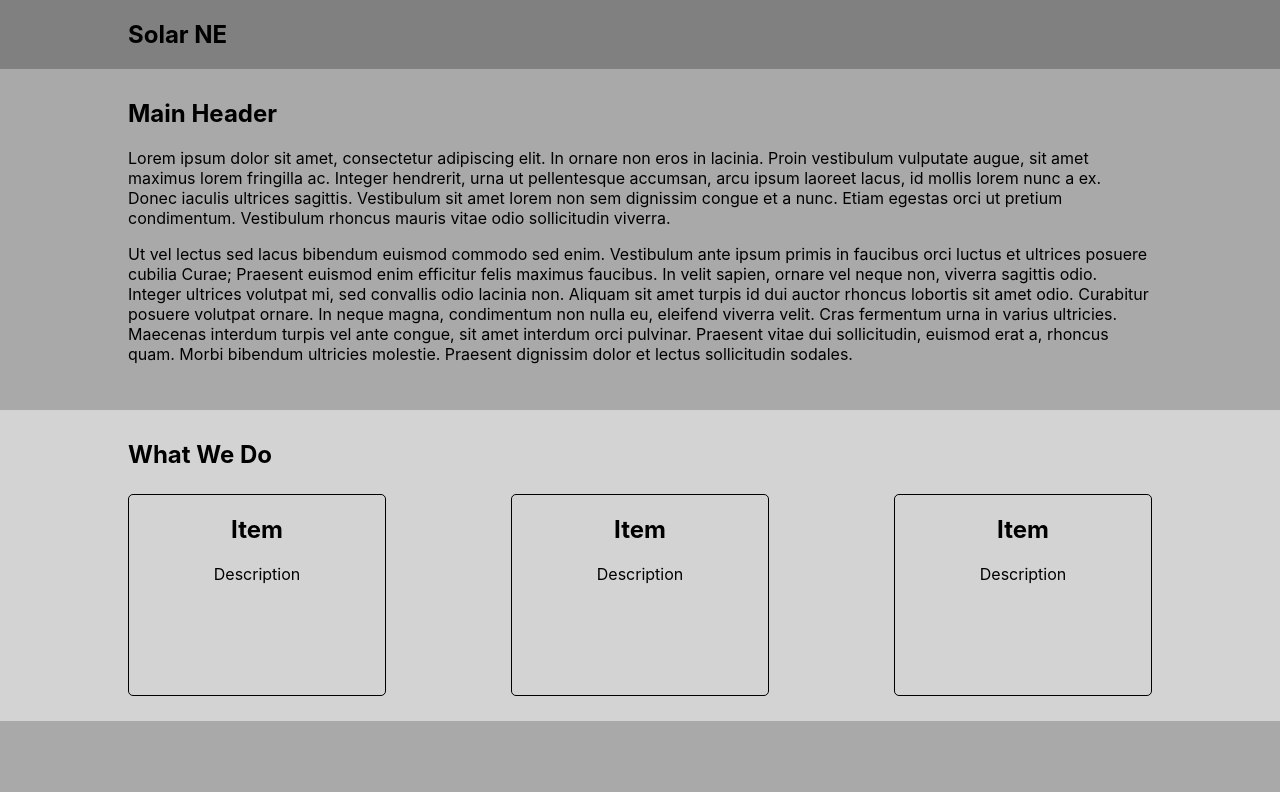
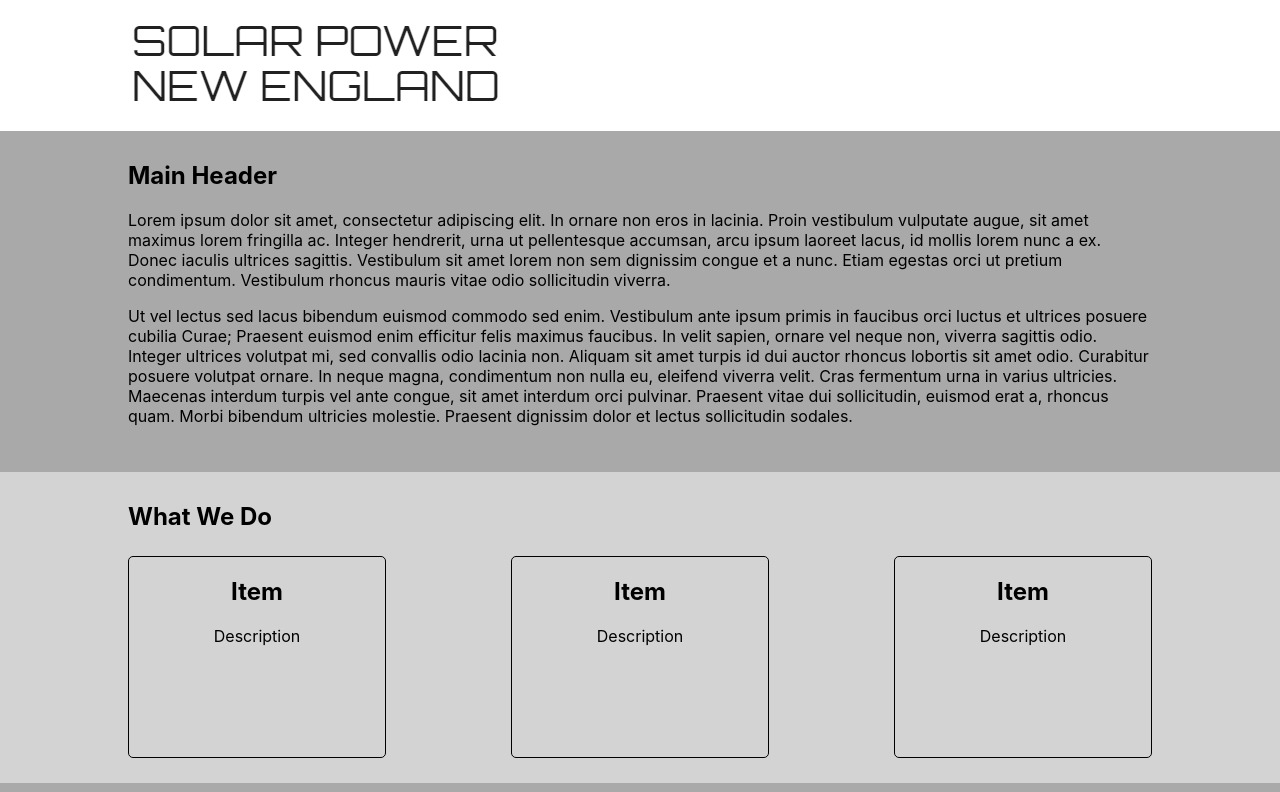
Before and after one commit to robitaille1/solar-ne, a React (Create React App) app: page / in a window 1280 px wide. Shown: the top 792 px of the page. Built offline with nearby package versions, Linux system fonts and the light colour scheme.

Commit message:
added logo image - changed nav color

```diff
--- a/src/components/Nav/Nav.css
+++ b/src/components/Nav/Nav.css
@@ -1,6 +1,6 @@
 .navbar {
     text-align: left;
-    background-color: grey;
+    background-color: rgb(255, 255, 255);
     padding: 20px 0px;
 }
 
--- a/src/components/Nav/Nav.js
+++ b/src/components/Nav/Nav.js
@@ -1,12 +1,14 @@
 import React from 'react'
 import './Nav.css'
+import logo from '../../spne.png'
 
 function Nav() {
     return (
       <main className='Nav'>
         <nav className='navbar'>
             <div className='container'>
-                <h1 className='nav-link'>Solar NE</h1>
+                {/* <h1 className='nav-link'>Solar NE</h1> */}
+                <img src={logo} alt='Solar Power New England' />
             </div>
         </nav>
       </main>
```
Also changed, not shown: src/spne.png (added).
